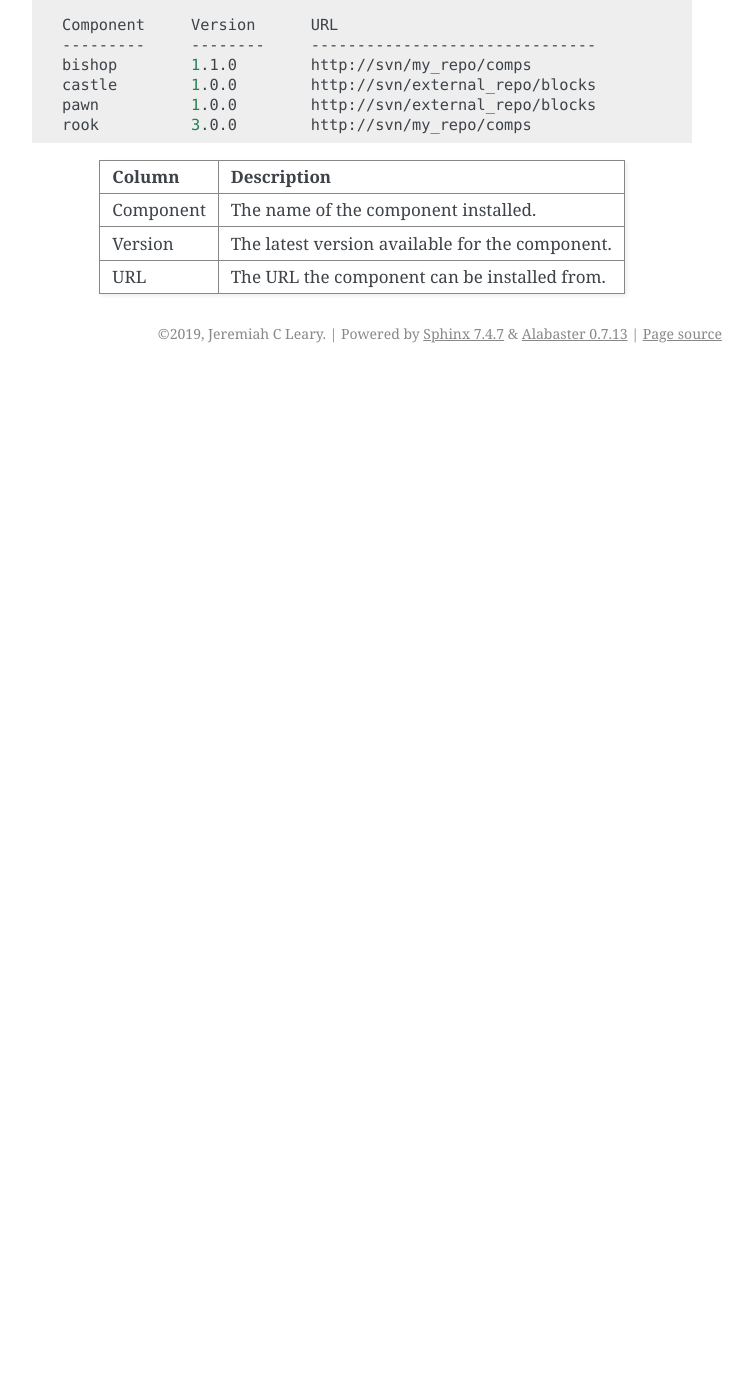
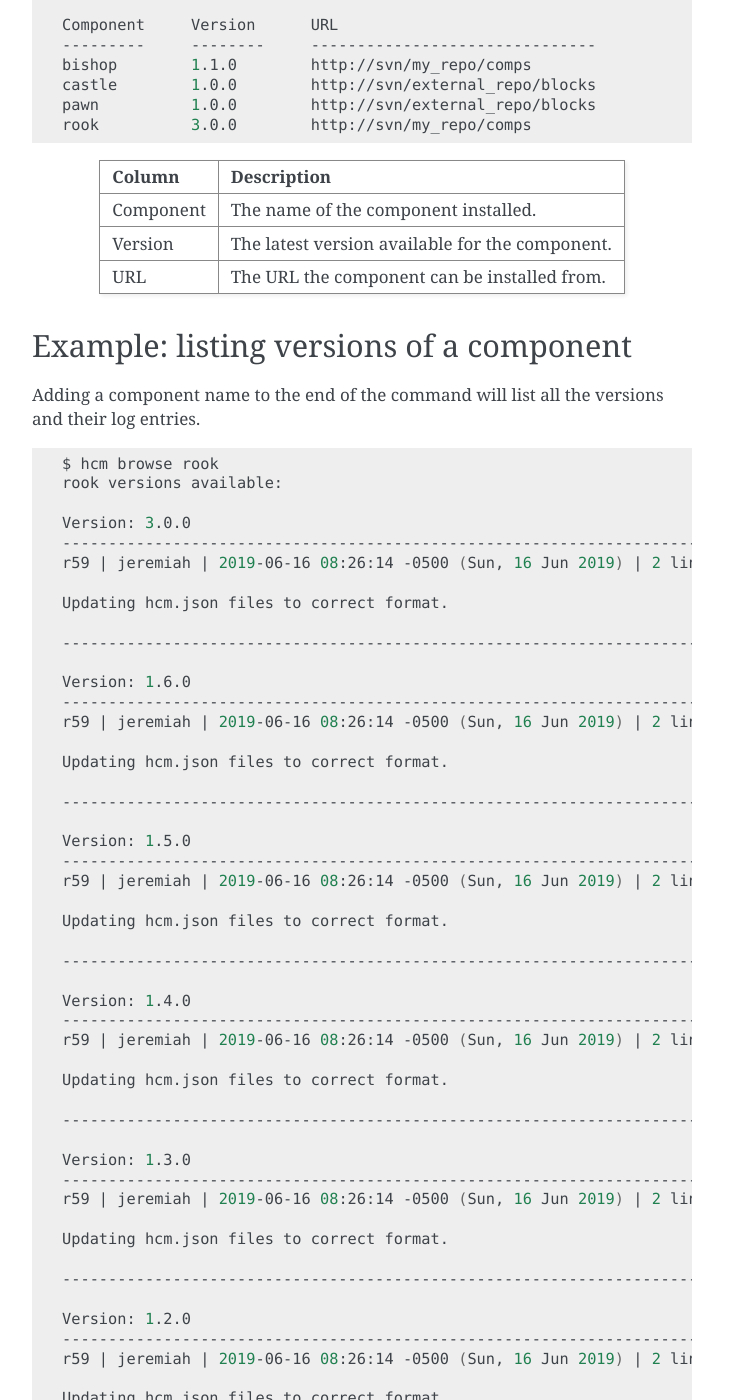
Before and after one commit to jeremiah-c-leary/hdl-component-manager, a Sphinx documentation site: the page built from docs/source/browse_subcommand.rst, in a window 1280 px wide and 1400 px high, scrolled down 270 px. Shown: the whole window, without its empty margins (388-1141 px from the left). Built offline with Sphinx 7.4.7, drawn with Linux system fonts in a browser that asks for light colours; before the commit the page ends 900 px from its top, so only the background shows below that; some of the changed text lies outside the part shown.

Commit message:
Browse subcommand can now display log entries for every version of the component.
Issue #47

```diff
--- a/docs/source/browse_subcommand.rst
+++ b/docs/source/browse_subcommand.rst
@@ -27,3 +27,76 @@ Example:  listing available components
 +---------------+------------------------------------------------------------------------------+
 | URL           | The URL the component can be installed from.                                 |
 +---------------+------------------------------------------------------------------------------+
+
+Example:  listing versions of a component
+-----------------------------------------
+
+Adding a component name to the end of the command will list all the versions and their log entries.
+
+.. code-block:: bash
+
+   $ hcm browse rook
+   rook versions available:
+
+   Version: 3.0.0
+   ------------------------------------------------------------------------
+   r59 | jeremiah | 2019-06-16 08:26:14 -0500 (Sun, 16 Jun 2019) | 2 lines
+
+   Updating hcm.json files to correct format.
+
+   ------------------------------------------------------------------------
+
+   Version: 1.6.0
+   ------------------------------------------------------------------------
+   r59 | jeremiah | 2019-06-16 08:26:14 -0500 (Sun, 16 Jun 2019) | 2 lines
+
+   Updating hcm.json files to correct format.
+
+   ------------------------------------------------------------------------
+
+   Version: 1.5.0
+   ------------------------------------------------------------------------
+   r59 | jeremiah | 2019-06-16 08:26:14 -0500 (Sun, 16 Jun 2019) | 2 lines
+
+   Updating hcm.json files to correct format.
+
+   ------------------------------------------------------------------------
+
+   Version: 1.4.0
+   ------------------------------------------------------------------------
+   r59 | jeremiah | 2019-06-16 08:26:14 -0500 (Sun, 16 Jun 2019) | 2 lines
+
+   Updating hcm.json files to correct format.
+
+   ------------------------------------------------------------------------
+
+   Version: 1.3.0
+   ------------------------------------------------------------------------
+   r59 | jeremiah | 2019-06-16 08:26:14 -0500 (Sun, 16 Jun 2019) | 2 lines
+
+   Updating hcm.json files to correct format.
+
+   ------------------------------------------------------------------------
+
+   Version: 1.2.0
+   ------------------------------------------------------------------------
+   r59 | jeremiah | 2019-06-16 08:26:14 -0500 (Sun, 16 Jun 2019) | 2 lines
+
+   Updating hcm.json files to correct format.
+
+   ------------------------------------------------------------------------
+
+   Version: 1.1.0
+   ------------------------------------------------------------------------
+   r59 | jeremiah | 2019-06-16 08:26:14 -0500 (Sun, 16 Jun 2019) | 2 lines
+
+   Updating hcm.json files to correct format.
+
+   ------------------------------------------------------------------------
+
+   Version: 1.0.0
+   ------------------------------------------------------------------------
+   r10 | jeremiah | 2019-05-20 21:39:51 -0500 (Mon, 20 May 2019) | 1 line
+
+   initial release
+   ------------------------------------------------------------------------
```
Also changed, not shown: README.rst (+13 -1 lines), docs/source/usage.rst (+12 -0 lines), docs/img/hcm_browse_subcommand.gif, 6 other files.
